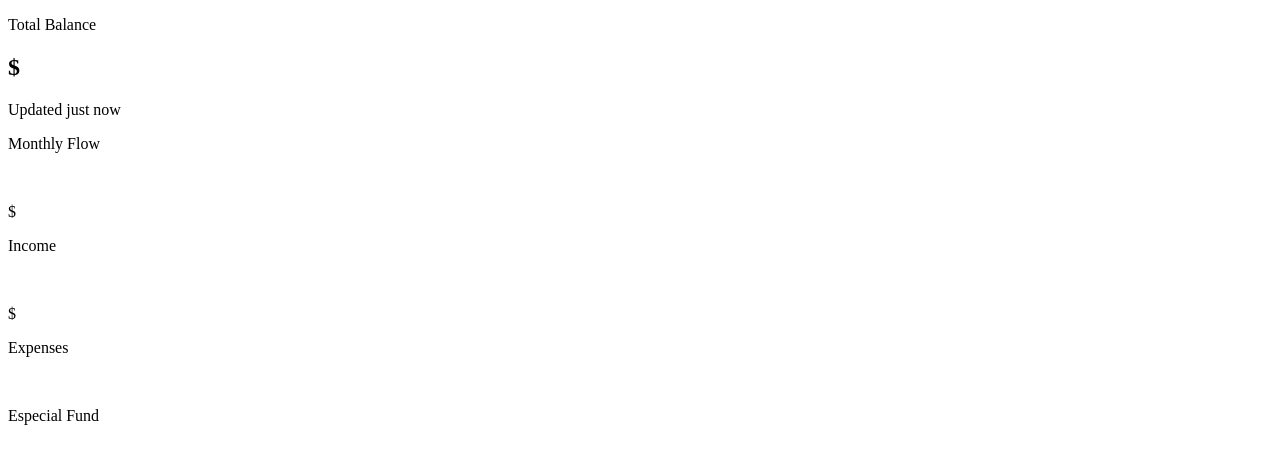
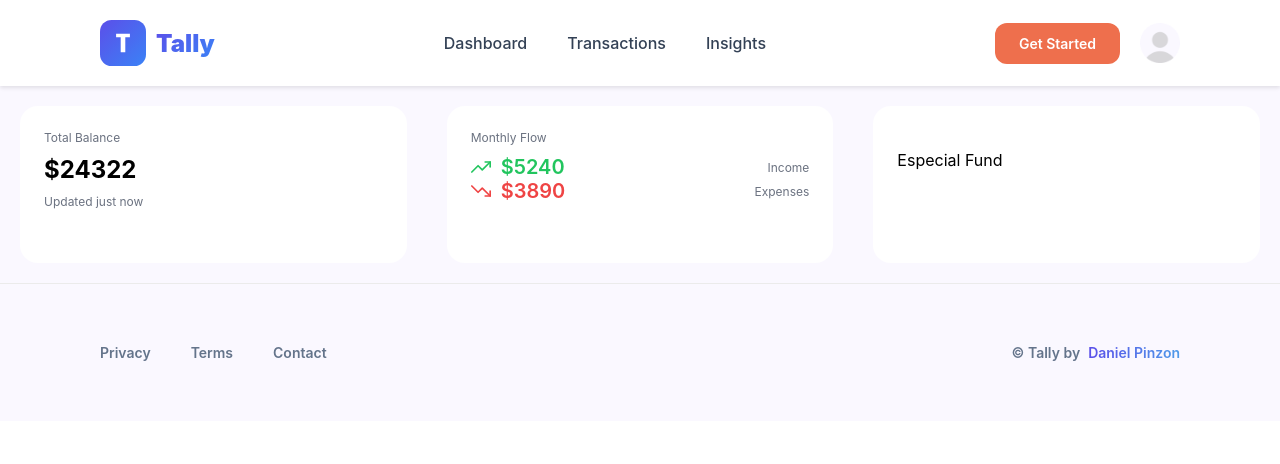
Before and after one commit to Danielpdy/Tally, a Next.js app: page /dashboard in a window 1280 px wide. Shown: the top 464 px of the page. Built offline with nearby package versions, Linux system fonts and the light colour scheme; no server answers.

Commit message:
Started working in the UI for the dashboard webpage

```diff
--- /dev/null
+++ b/app/dashboard/page.jsx
@@ -0,0 +1,73 @@
+"use client"
+
+import React from 'react'
+import { useState } from 'react'
+const dashboard = () => {
+
+const [balance, setBalance] = useState(24322);
+const [monthlyIncome, setMonthlyIncome] = useState(5240);
+const [monthlyExpenses, setMonthlyExpenses] = useState(3890);
+
+  return (
+    <section className='dashboardContent'>
+        <section className='firstRowDash'>
+            <div className='firstrowBoxes'>
+                <p className='smallerText'>Total Balance</p>
+                <h2>${balance}</h2>
+                <p className='smallerText'>Updated just now</p>
+            </div>
+
+            <div className='firstrowBoxes'>
+                <p className='smallerText'>Monthly Flow</p>
+                <div className='fullWidth'>
+                    <div className='monthlyFlowNumbers'>
+                        <div className='monthlyData'>
+                            <img src="/assets/icons/trendingupIcon.svg"
+                            width={20}
+                            height={20}
+                            alt="Income" />
+                            <p
+                                style={{
+                                    color: "#22c55e",
+                                    fontSize: "20px",
+                                    fontWeight: "600"
+                                }}
+                            >
+                                ${monthlyIncome}
+                            </p>
+                        </div>
+                        <p className='smallerText'>Income</p>
+                    </div>
+                    <div className='monthlyFlowNumbers'>
+                        <div className='monthlyData'>
+                            <img src="/assets/icons/trendingdownIcon.svg"
+                            width={20}
+                            height={20}
+                            alt="Expenses" />
+                            <p
+                                style={{
+                                    color: "#ef4444",
+                                    fontSize: "20px",
+                                    fontWeight: "600"
+                                }}
+                            >
+                                ${monthlyExpenses}
+                            </p>
+                        </div>
+                        <p className='smallerText'>Expenses</p>
+                    </div>
+                </div>
+            </div>
+
+            <div className='firstrowBoxes'>
+                <div>
+                    <img src="" alt="" />
+                    <p>Especial Fund</p>
+                </div>
+            </div>
+        </section>
+    </section>
+  )
+}
+
+export default dashboard
--- a/app/layout.jsx
+++ b/app/layout.jsx
@@ -1,8 +1,8 @@
 
 import "../styles/globals.css";
-import Navbar from "@components/Navbar";
-import Footer from "@components/Footer";
-import Provider from "@components/Provider";
+import Navbar from "@app/components/Navbar";
+import Footer from "@app/components/Footer";
+import Provider from "@app/components/Provider";
 
 
 export const metadata = {
--- a/pages/dashboard.jsx
+++ /dev/null
@@ -1,49 +0,0 @@
-import React from 'react'
-import { useState } from 'react'
-const dashboard = () => {
-
-const [balance, setBalance] = useState();
-const [monthlyIncome, setMonthlyIncome] = useState();
-const [monthlyExpenses, setMonthlyExpenses] = useState();
-
-  return (
-    <section className='dashboardContent'>
-        <section className='FirstRowDash'>
-            <div className='firstrowBoxes'>
-                <p>Total Balance</p>
-                <h2>${balance}</h2>
-                <p>Updated just now</p>
-            </div>
-
-            <div className='firstrowBoxes'>
-                <p>Monthly Flow</p>
-                <div>
-                    <div>
-                        <div>
-                            <img src="" alt="" />
-                            <p>${monthlyIncome}</p>
-                        </div>
-                        <p>Income</p>
-                    </div>
-                    <div>
-                        <div>
-                            <img src="" alt="" />
-                            <p>${monthlyExpenses}</p>
-                        </div>
-                        <p>Expenses</p>
-                    </div>
-                </div>
-            </div>
-
-            <div className='firstrowBoxes'>
-                <div>
-                    <img src="" alt="" />
-                    <p>Especial Fund</p>
-                </div>
-            </div>
-        </section>
-    </section>
-  )
-}
-
-export default dashboard
--- a/styles/globals.css
+++ b/styles/globals.css
@@ -5,6 +5,7 @@
   box-sizing: border-box;
   margin: 0;
   padding: 0;
+  font-family: -apple-system, BlinkMacSystemFont, 'Segoe UI', 'Inter', 'Helvetica Neue', Arial, sans-serif;
 }
 
 
@@ -892,26 +893,51 @@
   }
 }
 
+.smallerText{
+  font-size: 12px;
+  color: #6b7280;
+}
+
 
 
 /*---- DASHBOARD PAGE ----- */
 
 .dashboardContent{
   padding: 20px 20px;
+  width: 100%;
+  background-color: #FAF8FF;
 }
 
-.firstrowDash{
-  width: 100%;
+.firstRowDash{
   display: flex;
   justify-content: center;
-  gap: 20px;
+  gap: 40px;
 }
 
 .firstrowBoxes{
-  width: 300px;
-  border-radius: 10px;
+  width: 400px;
+  border-radius: 18px;
   display: flex;
   flex-direction: column;
+  gap: 10px;
   align-items: start;
-  padding: 24px 24px;
+  padding: 24px 24px 54px 24px;
+  background-color: white;
 }
+
+.monthlyFlowNumbers{
+  width: 100%;
+  display: flex;
+  align-items: center;
+  justify-content: space-between;
+}
+
+.monthlyData{
+  display: flex;
+  align-items: center;
+  gap: 10px;
+}
+
+.fullWidth{
+  width: 100%;
+}
```
Also changed, not shown: app/components/Accountselect.jsx (added), app/components/Footer.jsx (renamed from components/Footer.jsx), app/components/Importcsv.jsx (added), app/components/Kpicard.jsx (added), app/components/Navbar.jsx (renamed from components/Navbar.jsx), app/components/Provider.jsx (renamed from components/Provider.jsx), app/components/Transactionstable.jsx (added), public/assets/icons/trendingdownIcon.svg (added), public/assets/icons/trendingupIcon.svg (added), 5 other files (tests, documents, lock files or other folders).
